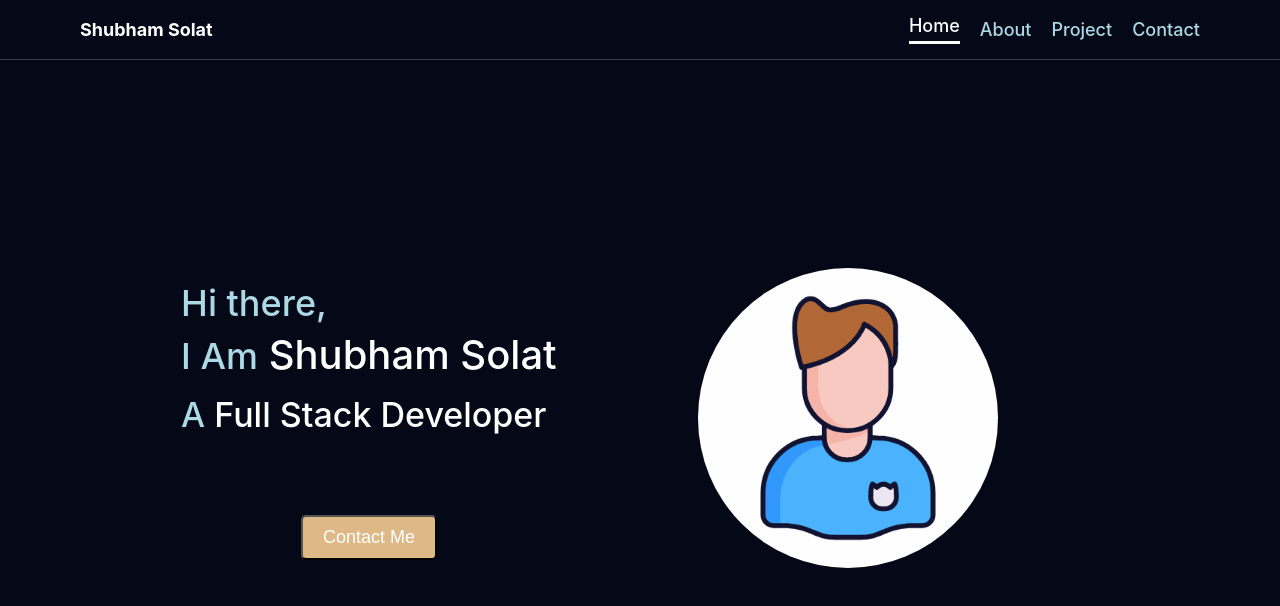
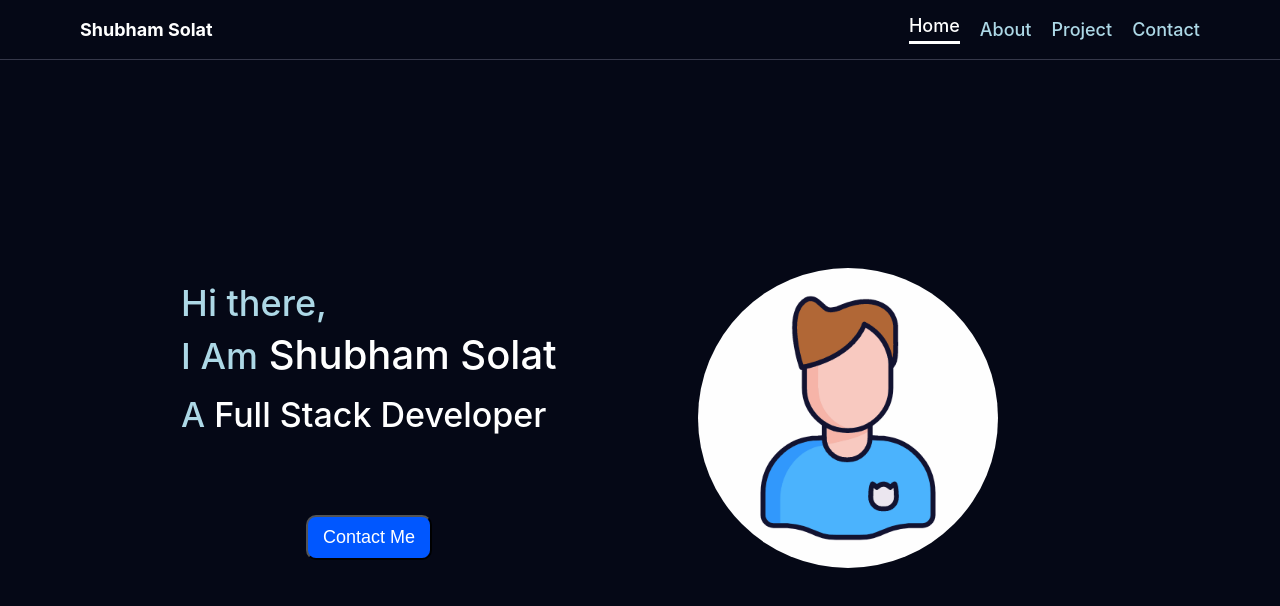
Before and after one commit to shubham51s/reactPortfolio, a React (Create React App) app: page / in a window 1280 px wide. Shown: the top 606 px of the page. Built offline with nearby package versions, Linux system fonts and the light colour scheme; the HTML template or start-up script is replaced by a standard one.

Commit message:
home page basic structure done

```diff
--- a/src/components/Home/homecomponent.module.css
+++ b/src/components/Home/homecomponent.module.css
@@ -84,17 +84,26 @@
 }
 
 .btn {
-  background-color: burlywood;
-  border-radius: 5px;
+  background-color: rgb(0, 87, 255);
+  color: white;
+  border-radius: 10px;
   padding: 8px 10px;
   margin-top: 50px;
   font-size: 16px;
   cursor: pointer;
 }
 
+.btn:hover {
+  /* background-color: rgb(5, 38, 104); */
+  background-color: white;
+  color: rgb(0, 87, 255);
+  border: 1px solid rgb(0, 87, 255);
+  font-weight: 500;
+}
+
 @media screen and (min-width: 800px) {
   .btn {
-    padding: 10px 20px;
+    padding: 10px 15px;
     margin-top: 80px;
     font-size: 18px;
   }
```
